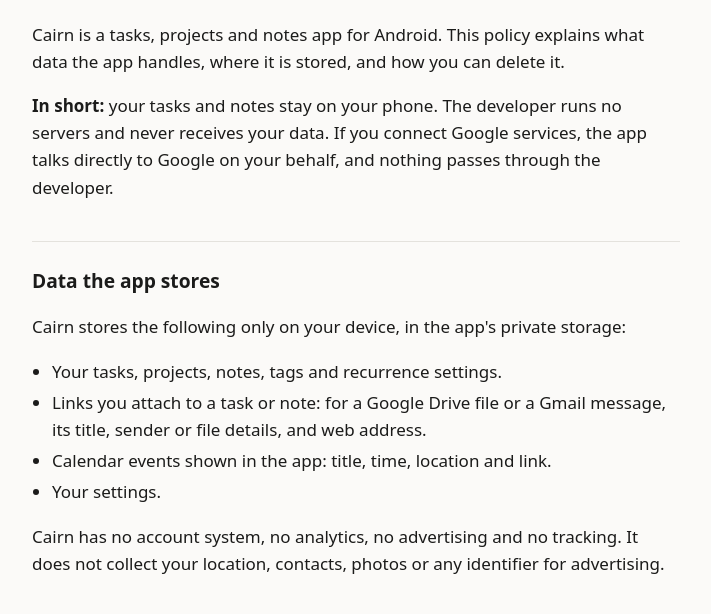
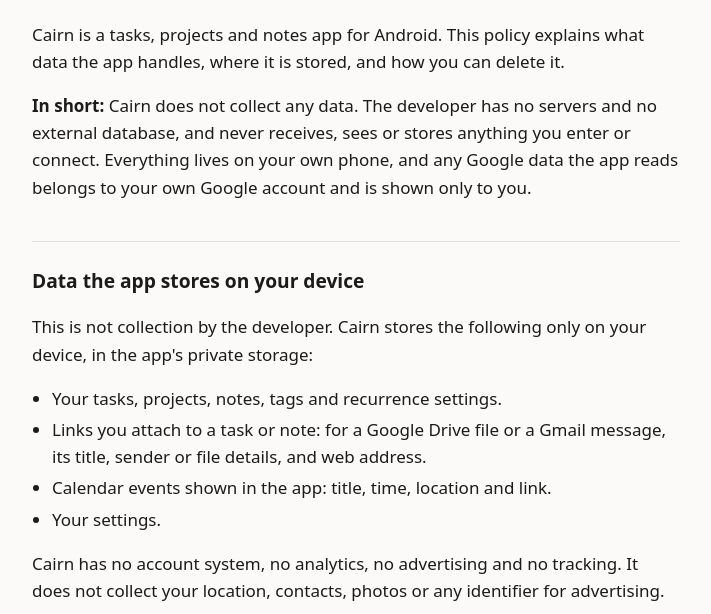
Before and after one commit to AdrielTTE/cairn-privacy, a plain HTML site: page index.html in a window 1280 px wide. Shown: the part 125-739 px from the top of the page, without its empty margins (284-995 px from the left). Drawn offline with Linux system fonts and the light colour scheme.

Commit message:
State no data collection explicitly

```diff
--- a/index.html
+++ b/index.html
@@ -58,13 +58,14 @@
   explains what data the app handles, where it is stored, and how you can
   delete it.</p>
 
-  <p><strong>In short:</strong> your tasks and notes stay on your phone. The
-  developer runs no servers and never receives your data. If you connect
-  Google services, the app talks directly to Google on your behalf, and
-  nothing passes through the developer.</p>
+  <p><strong>In short:</strong> Cairn does not collect any data. The
+  developer has no servers and no external database, and never receives,
+  sees or stores anything you enter or connect. Everything lives on your own
+  phone, and any Google data the app reads belongs to your own Google
+  account and is shown only to you.</p>
 
-  <h2>Data the app stores</h2>
-  <p>Cairn stores the following only on your device, in the app's private
+  <h2>Data the app stores on your device</h2>
+  <p>This is not collection by the developer. Cairn stores the following only on your device, in the app's private
   storage:</p>
   <ul>
     <li>Your tasks, projects, notes, tags and recurrence settings.</li>
```
